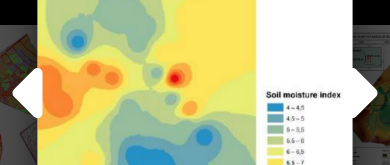
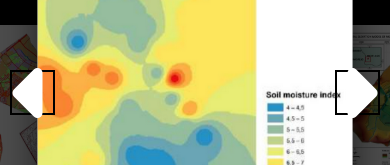
Before and after one commit to nasgmr/website-amx-next, a Next.js app: page / in a window 390 px wide. Shown: the part 4454-4619 px from the top of the page. Built offline with nearby package versions, Linux system fonts and the light colour scheme; a web font is replaced by a local one.

Commit message:
fix: gallery arrow color

```diff
--- a/src/css/style.css
+++ b/src/css/style.css
@@ -2319,6 +2319,9 @@ html, body, .homepage-body {
     width: 45px;
     height: 45px;
     color: #FFFFFF;
+    border-color: #000000;
+    border-width: 2px;
+    border-style: solid;
     display: flex;
     align-items: center;
     justify-content: center;
```
